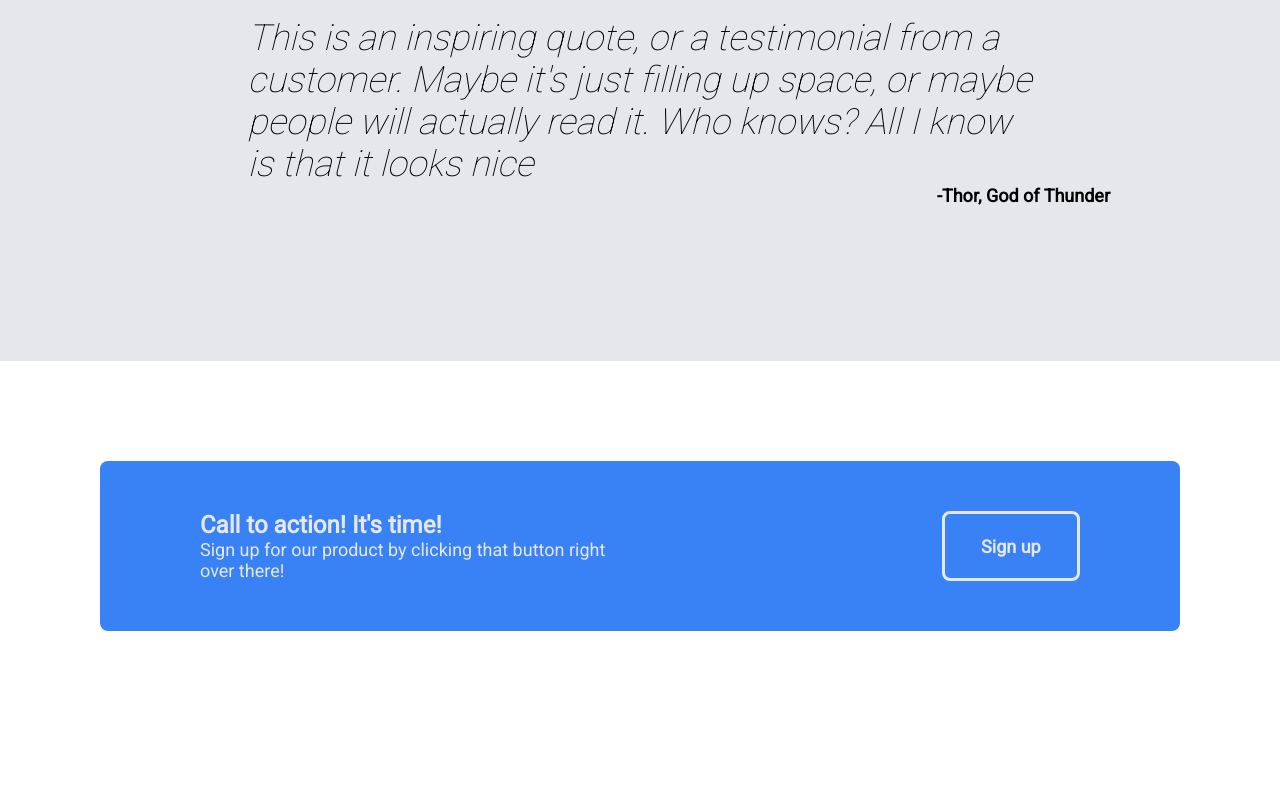
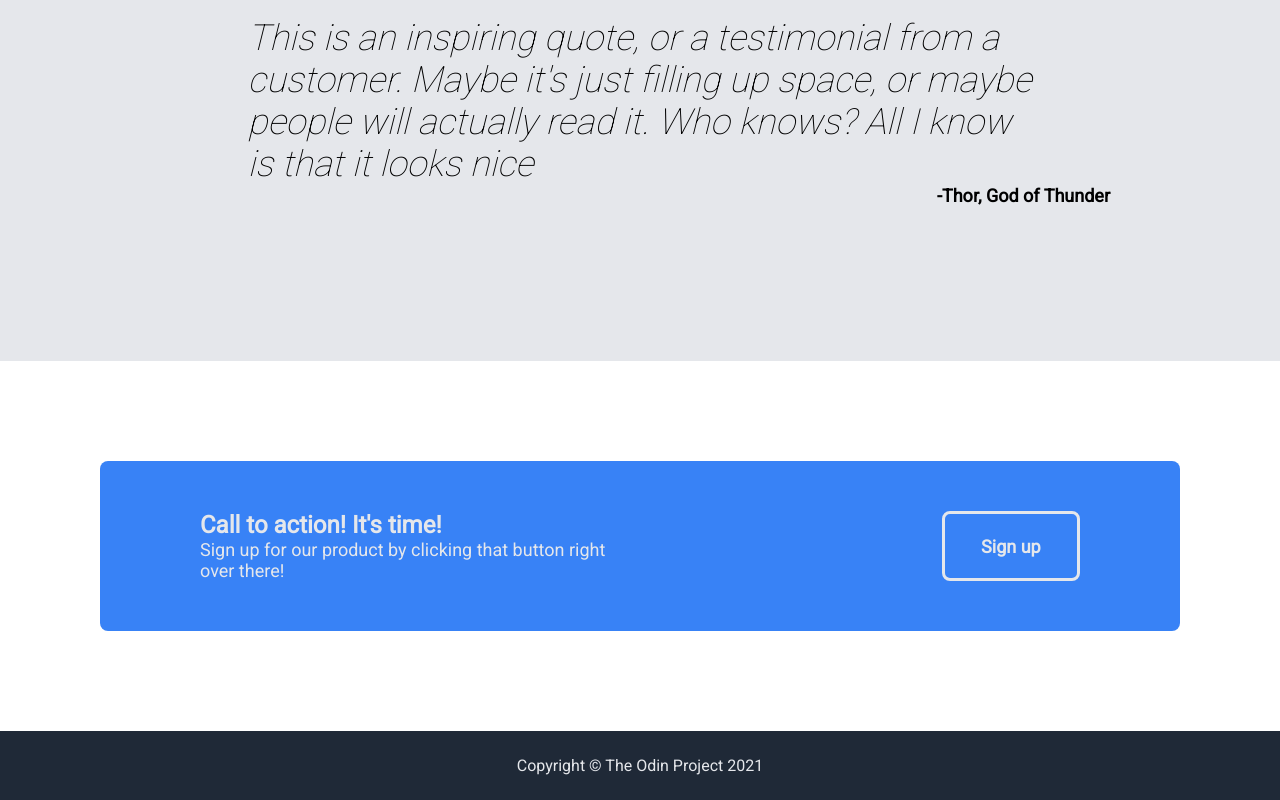
Before and after one commit to farhank-0/landing-page, a plain HTML site: page index.html in a window 1280 px wide. Shown: the part 978-1778 px from the top of the page. Before the commit the page ends 1709 px from the top, so only its background shows below. Drawn offline with Linux system fonts and the light colour scheme.

Commit message:
Created footer
Created footer with copyright to The Odin Project.

Commit: [5]

```diff
--- a/index.html
+++ b/index.html
@@ -62,5 +62,9 @@
             </div>
         </div>
 
+        <div class="footer">
+            <div>Copyright © The Odin Project 2021</div>
+        </div>
+
     </body>
 </html>
--- a/style.css
+++ b/style.css
@@ -172,3 +172,12 @@ a {
     font-size: 18px;
     color:#E5E7EB;
 }
+
+.footer {
+    background-color: #1F2937;
+    color:#E5E7EB;
+    padding: 25px;
+    display: flex;
+    justify-content: center;
+    align-items: center;
+}
```
